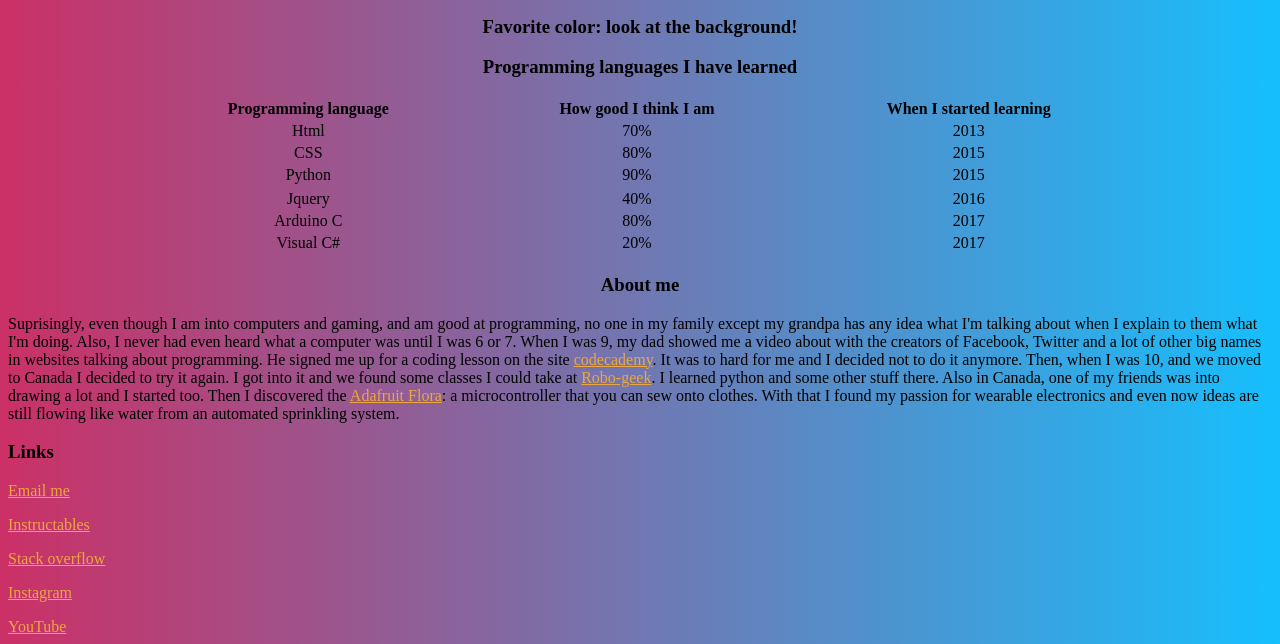
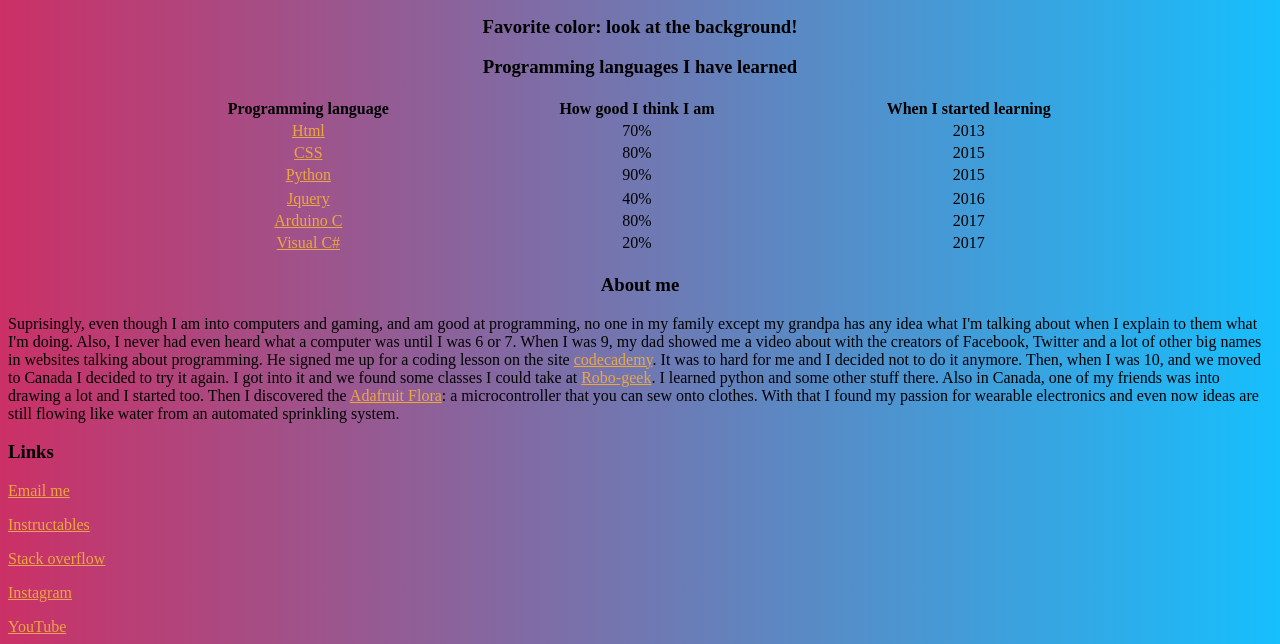
Before and after one commit to Leocarson/mywebsite, a plain HTML site: page index.html in a window 1280 px wide. Shown: the part 934-1578 px from the top of the page. Drawn offline with nearby package versions, Linux system fonts and the light colour scheme.

Commit message:
Added links to programming languages

```diff
--- a/index.html
+++ b/index.html
@@ -30,33 +30,33 @@
         <th>When I started learning</th>
       </tr>
       <tr align = "center">
-        <td>Html</td>
+        <td><a href = "https://en.wikipedia.org/wiki/HTML5">Html</a></td>
         <td>70%</td>
         <td>2013</td>
       </tr>
       <tr align = "center">
-        <td>CSS</td>
+        <td><a href = "https://en.wikipedia.org/wiki/Cascading_Style_Sheets">CSS</a></td>
         <td>80%</td>
         <td>2015</td>
       </tr>
       <tr align = "center">
-        <td>Python</td>
+        <td><a href = "https://www.python.org/">Python</a></td>
         <td>90%</td>
         <td>2015</td>
       <tr>
       <tr align = "center">
-        <td>Jquery</td>
+        <td><a href = "https://jquery.com/">Jquery</a></td>
         <td>40%</td>
         <td>2016</td>
       </tr>
 
       <tr align = "center">
-        <td>Arduino C</td>
+        <td><a href = "https://www.arduino.cc/en/Guide/HomePage">Arduino C</a></td>
         <td>80%</td>
         <td>2017</td>
       </tr>
       <tr align = "center">
-        <td>Visual C#</td>
+        <td><a href = "https://msdn.microsoft.com/en-us/library/aa287558(v=vs.71).aspx">Visual C#</a></td>
         <td>20%</td>
         <td>2017</td>
       </tr>
```
